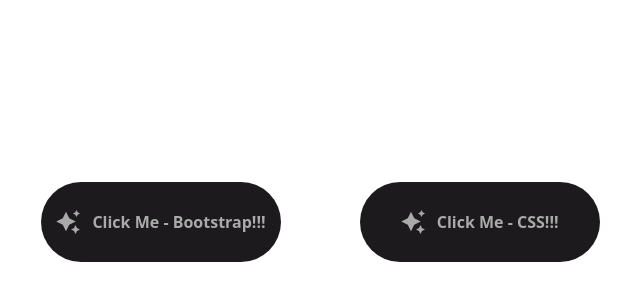
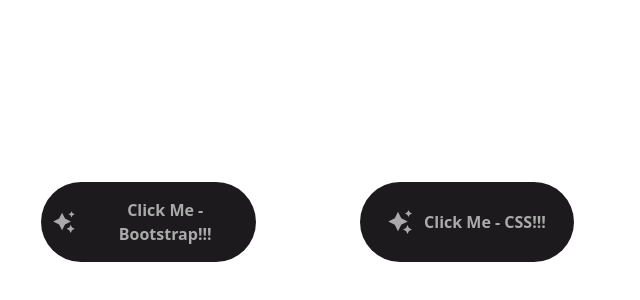
Before and after one commit to thedivyapawar/resmic-interactive-modal, a React (Vite) app: page / in a window 1280 px wide. Shown: the part 178-478 px from the top of the page, without its empty margins (307-947 px from the left). Built offline with nearby package versions, Linux system fonts and the light colour scheme.

Commit message:
added button @center

```diff
--- a/src/components/PopUpModal.jsx
+++ b/src/components/PopUpModal.jsx
@@ -36,7 +36,7 @@
         <div className="row min-vh-100 overflow-x-hidden">
             <div className="col-12 d-flex justify-content-center align-items-center flex-wrap">
                 <div className="row">
-                    <div className="col-md-5 m-3">
+                    <div className="col-md-5 m-3 d-flex justify-content-center">
                         <button className="btn mx-4" data-bs-toggle="modal" data-bs-target="#exampleModal">
                         <svg height="24" width="24" fill="#FFFFFF" viewBox="0 0 24 24" data-name="Layer 1" id="Layer_1" className="sparkle">
                             <path d="M10,21.236,6.755,14.745.264,11.5,6.755,8.255,10,1.764l3.245,6.491L19.736,11.5l-6.491,3.245ZM18,21l1.5,3L21,21l3-1.5L21,18l-1.5-3L18,18l-3,1.5ZM19.333,4.667,20.5,7l1.167-2.333L24,3.5,21.667,2.333,20.5,0,19.333,2.333,17,3.5Z"></path>
@@ -45,7 +45,7 @@
                         </button>
                     </div>
 
-                    <div className="col-md-5 m-3">
+                    <div className="col-md-5 m-3 d-flex justify-content-center">
                         <button className="btn mx-4" onClick={handleOpen}>
                         <svg height="24" width="24" fill="#FFFFFF" viewBox="0 0 24 24" data-name="Layer 1" id="Layer_1" className="sparkle">
                             <path d="M10,21.236,6.755,14.745.264,11.5,6.755,8.255,10,1.764l3.245,6.491L19.736,11.5l-6.491,3.245ZM18,21l1.5,3L21,21l3-1.5L21,18l-1.5-3L18,18l-3,1.5ZM19.333,4.667,20.5,7l1.167-2.333L24,3.5,21.667,2.333,20.5,0,19.333,2.333,17,3.5Z"></path>
```
